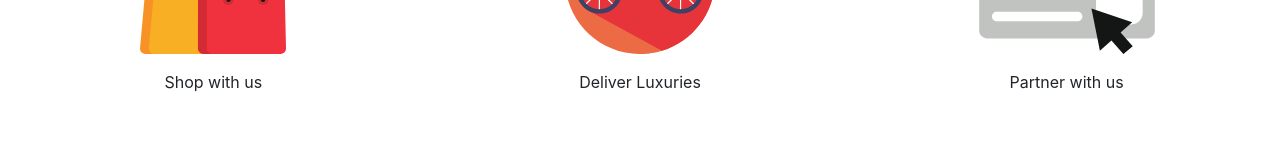
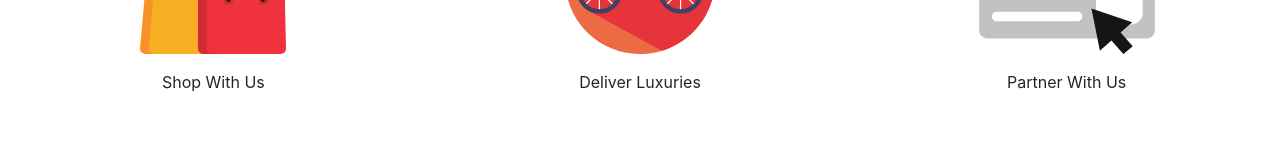
Before and after one commit to gsanchez13/delife, a React (Create React App) app: page / in a window 1280 px wide. Shown: the part 411-571 px from the top of the page. Built offline with nearby package versions, Linux system fonts and the light colour scheme.

Commit message:
adds hook to respond with email input

```diff
--- a/src/Components/Landing.jsx
+++ b/src/Components/Landing.jsx
@@ -3,7 +3,10 @@ import { Link } from 'react-router-dom';
 
 
 const Landing = () => {
-    // let [email, setEmail] = useState("");
+    let [email, setEmail] = useState("");
+    const changeEmail = (e) => {
+        setEmail(e.target.value);
+    };
     return (
         <div>
             <main role="main">
@@ -15,16 +18,16 @@ const Landing = () => {
                 </div>
                 <div className="row mx-auto my-auto">
                     <div className="col-lg-3 my-5 mx-auto text-center py-2">
-                        <img src="/bags.svg" style={{ "height": "150px" }} />
-                        <p className="mt-3">Shop with us</p>
+                        <img alt="shopping bags"src="/bags.svg" style={{ "height": "150px" }} />
+                        <p className="mt-3">Shop With Us</p>
                     </div>
                     <div className="col-lg-3 my-auto mx-auto text-center">
-                        <img src="/bike.svg" style={{ "height": "150px" }} />
+                        <img alt="bike"src="/bike.svg" style={{ "height": "150px" }} />
                         <p className="mt-3">Deliver Luxuries</p>
                     </div>
                     <div className="col-lg-3 my-auto mx-auto text-center">
-                        <img src="/store.svg" style={{ "height": "150px" }} />
-                        <p className="mt-3">Partner with us</p>
+                        <img alt="storefront"src="/store.svg" style={{ "height": "150px" }} />
+                        <p className="mt-3">Partner With Us</p>
                     </div>
                     <div className="col-lg-6 py-3 px-5 pl-3 text-center" style={{ "backgroundColor": "#C44B3C" }}>
                         <h1 className="display-4 text-light">About <br /><em>Vida Veloz</em></h1>
@@ -42,7 +45,9 @@ const Landing = () => {
                             "boxShadow": "none",
                             "borderRadius": "0",
                             "width": "100%"
-                        }}></input>
+                        }}
+                        value={email}
+                        onChange={changeEmail}></input>
                     </div>
                 </div>
             </main>
```
